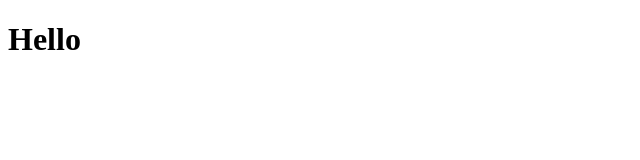
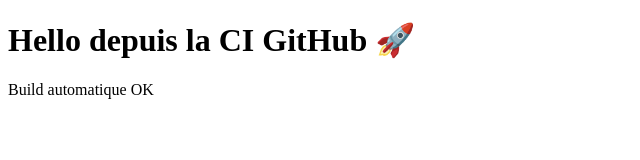
Before and after one commit to Saliha174/docker-html, a plain HTML site: page index.html in a window 1280 px wide. Shown: the whole page, without its empty margins (0-640 px from the left). Drawn offline with Linux system fonts and the light colour scheme.

Commit message:
Update HTML for CI test

```diff
--- a/index.html
+++ b/index.html
@@ -5,7 +5,8 @@
     <meta charset="UTF-8">
     <meta name="viewport" content="width=device-width, initial-scale=1.0">
     <title>Document</title>
-    <h1>Hello</h1>
+    <h1>Hello depuis la CI GitHub 🚀</h1>
+    <p>Build automatique OK</p>
 
 </head>
 
```
